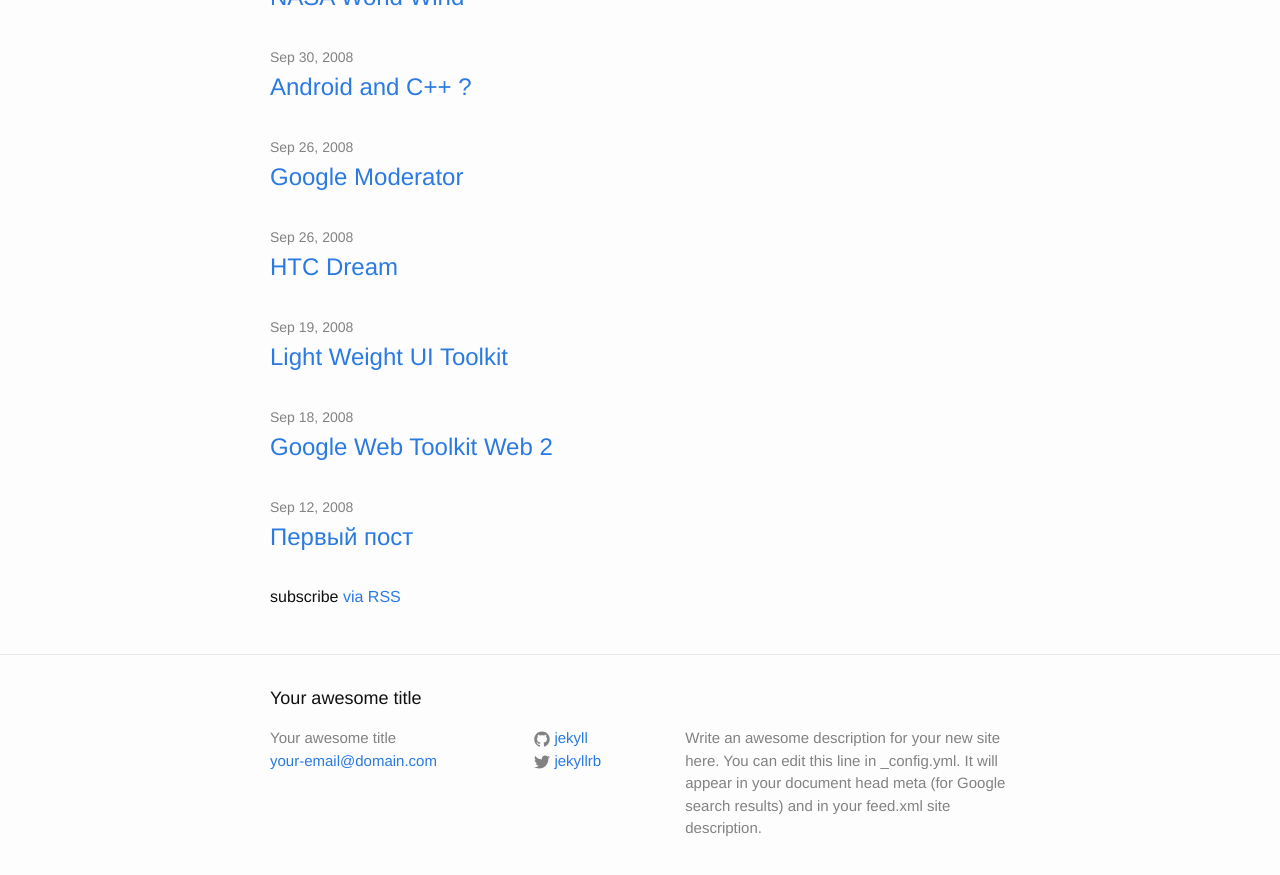
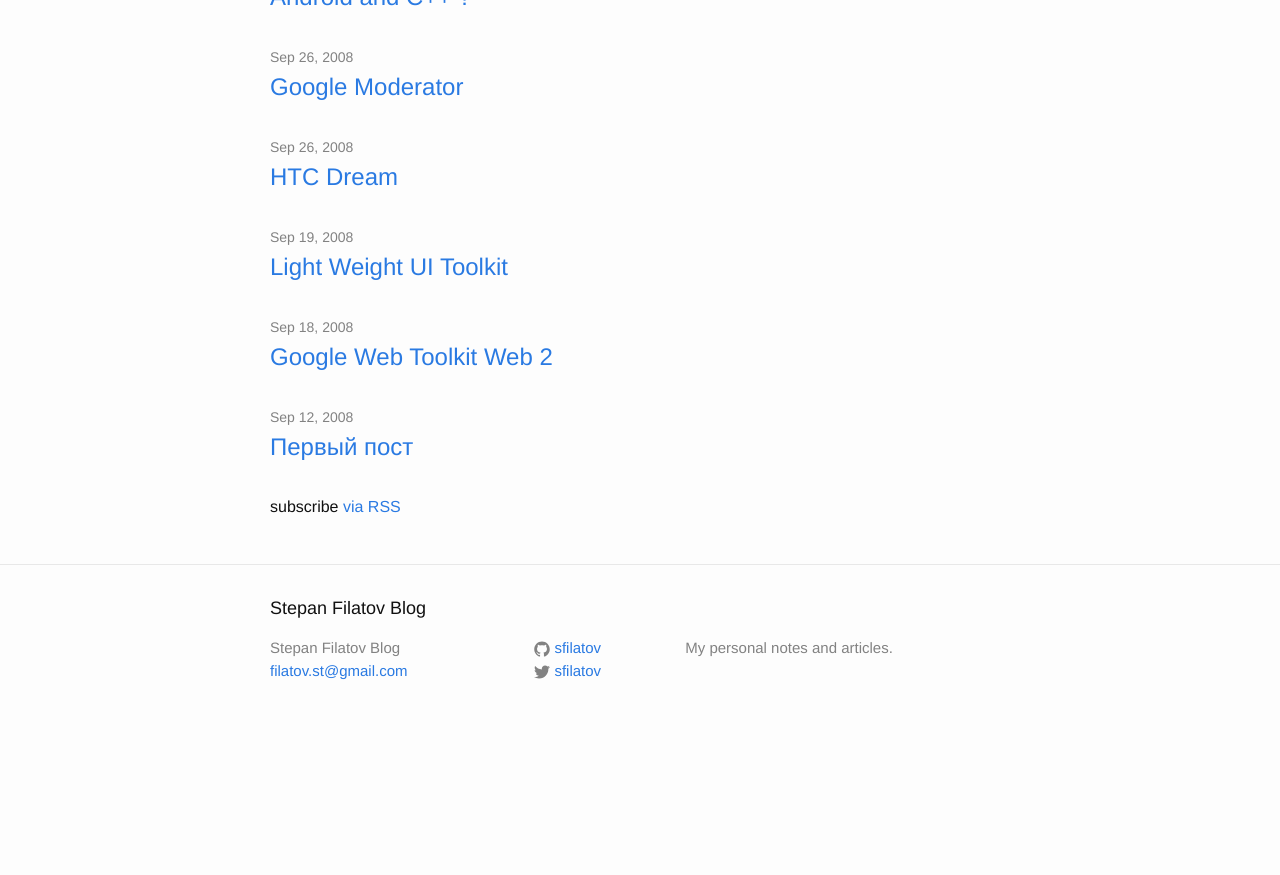
Before and after one commit to sfilatov/sfilatov.github.io, a Jekyll site: the page built from index.html, in a window 1280 px wide and 900 px high, scrolled down 3872 px. Shown: the top 875 px of the window. Built offline with Jekyll 4.4.1, drawn with Linux system fonts in a browser that asks for light colours; after the commit the page ends 4614 px from its top, so only the background shows below that; some of the changed text lies outside the part shown.

Commit message:
Update meta

```diff
--- a/Gemfile
+++ b/Gemfile
@@ -3,4 +3,3 @@
 
 gem "jekyll"
 gem "jekyll-import"
-# gem "rails"
--- a/_config.yml
+++ b/_config.yml
@@ -6,16 +6,14 @@
 # 'jekyll serve'. If you change this file, please restart the server process.
 
 # Site settings
-title: Your awesome title
-email: your-email@domain.com
+title: Stepan Filatov Blog
+email: filatov.st@gmail.com
 description: > # this means to ignore newlines until "baseurl:"
-  Write an awesome description for your new site here. You can edit this
-  line in _config.yml. It will appear in your document head meta (for
-  Google search results) and in your feed.xml site description.
+ My personal notes and articles.
 baseurl: "" # the subpath of your site, e.g. /blog
-url: "http://yourdomain.com" # the base hostname & protocol for your site
-twitter_username: jekyllrb
-github_username:  jekyll
+url: "http://sfilatov.github.io" # the base hostname & protocol for your site
+twitter_username: sfilatov
+github_username:  sfilatov
 
 # Build settings
 markdown: kramdown
```
Also changed, not shown: _posts/2015-12-19-welcome-to-jekyll.markdown (deleted, +0 -25 lines).
